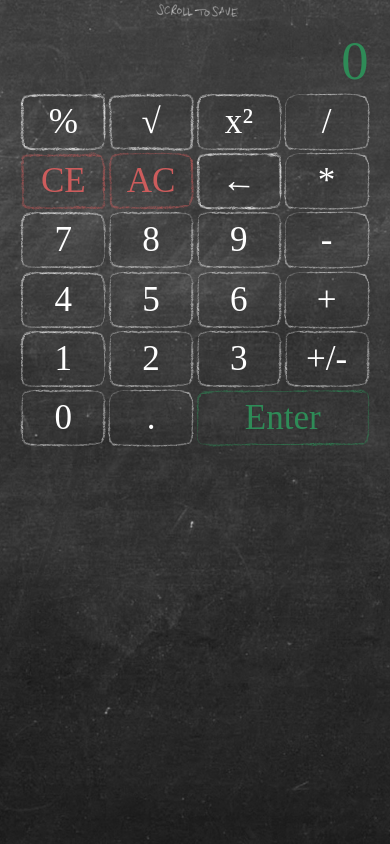
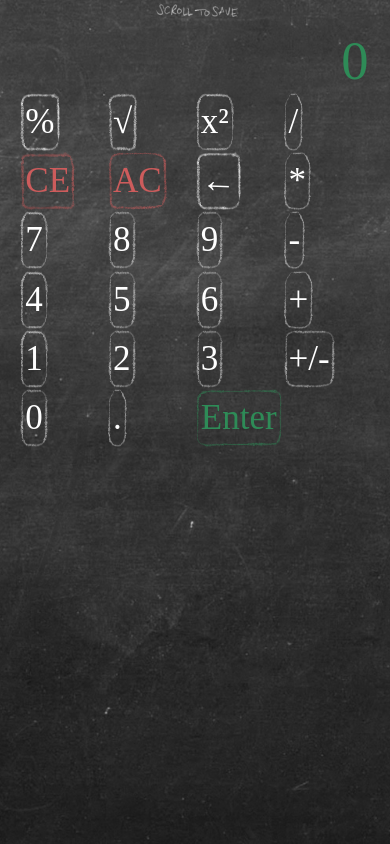
Before and after one commit to jacktho/calculator, an Angular app: page / in a window 390 px wide. Built offline with nearby package versions, Linux system fonts and the light colour scheme; a web font is replaced by a local one.

Commit message:
fixed iphone button overlap bug

```diff
--- a/src/styles.css
+++ b/src/styles.css
@@ -17,13 +17,11 @@ html {
 }
 
 button {
-  flex-basis: 100%;
   background: none;
   color: white;
   border-image: url(/assets/images/button-border.png) 14;
   border-width: .5vw;
-  padding-top: 1vw;
-  padding-bottom: 1vw;
+  padding: 1vw 0;
   margin: .2vw;
 }
 
@@ -76,7 +74,7 @@ input {
   color: white;
 }
 
-@media (max-width: 597px) {
+@media (max-width: 567px) {
   body {
     margin: 0;
   }
```
